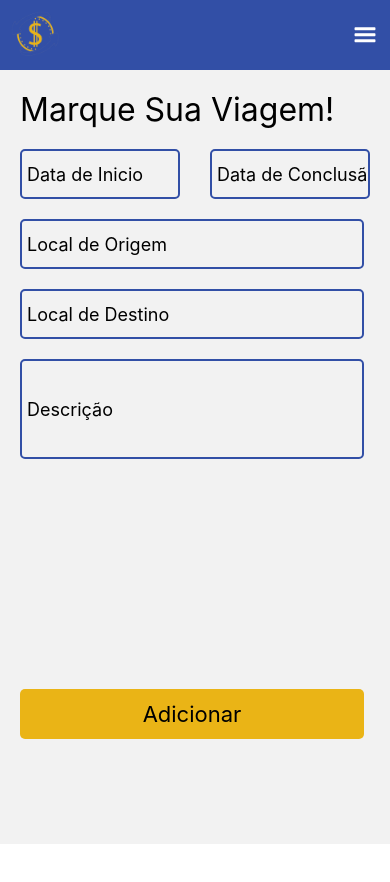
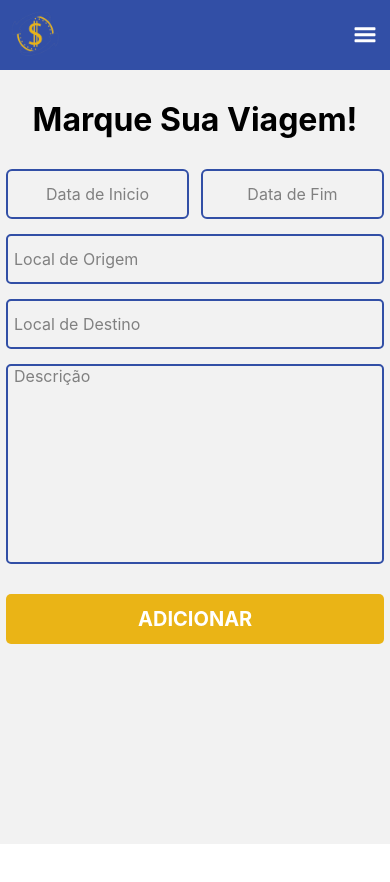
Before and after one commit to SSancaSH-Projetos/cash-flow-mobile, a React Native app: screen /AddTravel in a window 390 px wide. Shown: the top 882 px of the page. Before the commit the page ends 844 px from the top, so only its background shows below. Built offline with nearby package versions, Linux system fonts and the light colour scheme.

Commit message:
corrigido layout da page de adicionar viajem

```diff
--- a/src/colors/index.js
+++ b/src/colors/index.js
@@ -4,7 +4,8 @@ const colors = {
     secondary: '#EAB416',
     branco: '#FFF',
     cinza: '#222',
-    cinzaClaro: '#A1A1A1'
+    cinzaClaro: '#A1A1A1',
+    vermelho: '#f40c0c'
 }
 
 export default colors;
--- a/src/pages/AddTravel/Style/index.js
+++ b/src/pages/AddTravel/Style/index.js
@@ -4,88 +4,85 @@ import Colors from "../../../colors";
 
 const styles = StyleSheet.create({
     container:{
-        flex:1,
-        flexDirection:'column',
+        flex: 1,
     },
-    containerPage:{
-        padding:20
+    content:{
+        width: '100%',
+        height: '100%',
+        alignContent: 'center',
     },
     title:{
-        fontSize:32
+        textAlign: 'center',
+        fontSize: 32,
+        fontWeight: 'bold',
+        padding: 30,
     },
-    alertEmptyInput:{
-        color:'red'
-    },
-    inputDateDiv:{
-        flexDirection:'row',
-        width:200
-    },
-    inputDateDiv:{
-        flexDirection:'row',
-        justifyContent:'space-between',
-    },
-    initiaDateInput:{
-        width:160,
+    boxDate: {
+        width: '100%',
+        height: 50,
+        flexDirection: 'row',
+        justifyContent: 'space-around',
+        alignItems: 'center',
+        marginBottom: 15
+      },
+      date: {
+        width: '47%',
+        height: 50,
+        borderWidth: 2,
+        borderRadius: 6,
+        borderColor: Colors.primary,
+        fontSize: 16,
+        textAlign: 'center',
+      },
+    address:{
+        width: '97%',
         height:50,
         borderWidth:2,
         borderRadius:5,
         borderColor:Colors.primary,
-        fontSize:18,
-        paddingLeft:5,
-        marginTop:20
+        fontSize:16,
+        marginLeft:6,
+        marginBottom:15,
+        paddingLeft:6,
     },
-    finalDateInput:{
-        width:160,
-        height:50,
-        borderWidth:2,
-        borderRadius:5,
-        borderColor:Colors.primary,
-        fontSize:18,
-        paddingLeft:5,
-        marginTop:20
+    description: {
+        width: '97%',
+        height: 200,
+        borderWidth: 2,
+        borderRadius: 5,
+        borderColor: Colors.primary,
+        fontSize: 16,
+        marginLeft: 6,
+        marginBottom: 15,
+        paddingLeft: 6,
+        textAlign: 'left',
+        textAlignVertical: 'top'
     },
-    initialLocateInput:{
-        width:344,
-        height:50,
-        borderWidth:2,
-        borderRadius:5,
-        borderColor:Colors.primary,
-        fontSize:18,
-        paddingLeft:5,
-        marginTop:20
+    alert:{
+        textAlign: 'center',
+        color: Colors.vermelho,
+        marginBottom: 15,
+        fontWeight: 'bold',
+        fontSize: 16,
     },
-    finalLocateInput:{
-        width:344,
-        height:50,
-        borderWidth:2,
-        borderRadius:5,
-        borderColor:Colors.primary,
-        fontSize:18,
-        paddingLeft:5,
-        marginTop:20
-    },
-    descriptionInput:{
-        width:344,
-        height:100,
-        borderWidth:2,
-        borderRadius:5,
-        borderColor:Colors.primary,
-        fontSize:18,
-        paddingLeft:5,
-        marginTop:20
-    },
-    backgroundBtnAdd:{
-        alignItems:'center',
-        justifyContent:'center',
-        width:344,
+    areaBottom:{
+        width:'97%',
         height:50,
         backgroundColor:Colors.secondary,
         borderRadius:5,
-        marginTop:230
+        alignContent: 'center',
+        justifyContent: 'center',
+        marginLeft: 6,
     },
-    textBtnAdd:{
-        fontSize:22
+    textBottom:{
+        textAlign: 'center',
+        fontSize: 20,
+        fontWeight: 'bold',
+        color: '#fff'
     }
+
+
+
 });
 
 export default styles;
--- a/src/pages/AddTravel/index.js
+++ b/src/pages/AddTravel/index.js
@@ -14,6 +14,7 @@ const initialTravelData = {
 };
 
 export default function AddTravel() {
+
     const navigation = useNavigation();
     const [travelData, setTravelData] = useState(initialTravelData);
     const [alertEmptyInput, setAlertEmptyInput] = useState('');
@@ -80,47 +81,51 @@ export default function AddTravel() {
 
         <View style={Styles.container}>
             <Header/>
-            <View style={Styles.containerPage}>
+            <View style={Styles.content}>
                 <Text style={Styles.title}>Marque Sua Viagem!</Text>
-            <View style={Styles.inputDateDiv}>
+                <View style={Styles.boxDate}>
                     <TextInput
-                    style={Styles.initiaDateInput}
+                        placeholderTextColor={'gray'}
+                        style={Styles.date}
+                        keyboardType='numeric'
                         placeholder="Data de Inicio"
                         value={travelData.initDate}
                         onChangeText={handleInitDateChange}
-                    keyboardType="numeric"
-                    maxLength={10}
                     />
                     <TextInput
-                    style={Styles.finalDateInput}
-                    placeholder="Data de Conclusão"
+                        placeholderTextColor={'gray'}
+                        style={Styles.date}
+                        keyboardType='numeric'
+                        placeholder="Data de Fim"
                         value={travelData.finalDate}
                         onChangeText={handleFinalDateChange}
-                    keyboardType="numeric"
-                    maxLength={10}
                     />
                 </View>
                 <TextInput
-                style={Styles.initialLocateInput}
+                    style={Styles.address}
+                    placeholderTextColor={'gray'}
                     placeholder="Local de Origem"
                     value={travelData.origin}
                     onChangeText={text => setTravelData({ ...travelData, origin: text })}
                 />
                 <TextInput
-                style={Styles.finalLocateInput}
+                    style={Styles.address}
+                    placeholderTextColor={'gray'}
                     placeholder="Local de Destino"
                     value={travelData.destination}
                     onChangeText={text => setTravelData({ ...travelData, destination: text })}
                 />
                 <TextInput
-                style={Styles.descriptionInput}
+                    style={Styles.description}
+                    placeholderTextColor={'gray'}
+                    multiline={true}
                     placeholder="Descrição"
                     value={travelData.description}
                     onChangeText={text => setTravelData({ ...travelData, description: text })}
                 />
-            <Text style={Styles.alertEmptyInput}>{alertEmptyInput}</Text>
-            <TouchableOpacity style={Styles.backgroundBtnAdd} onPress={adicionarViagem}>
-                <Text style={Styles.textBtnAdd}>Adicionar</Text>
+                <Text style={Styles.alert}>{alertEmptyInput}</Text>
+                <TouchableOpacity style={Styles.areaBottom} onPress={adicionarViagem}>
+                    <Text style={Styles.textBottom}>ADICIONAR</Text>
                 </TouchableOpacity>
             </View>
 
```
Also changed, not shown: 1 other file (tests, documents, lock files or other folders). Lines whose indentation alone changed are shown as unchanged.
